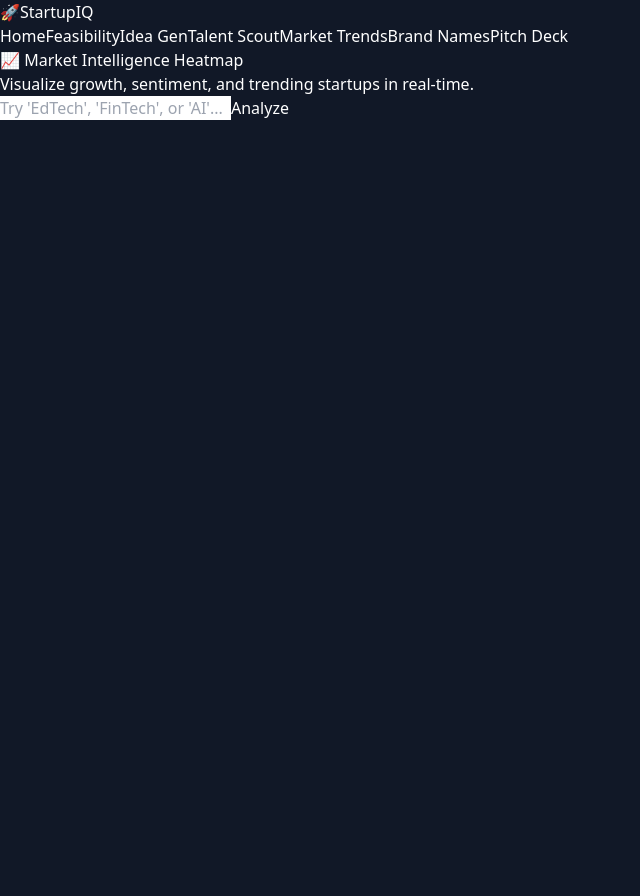
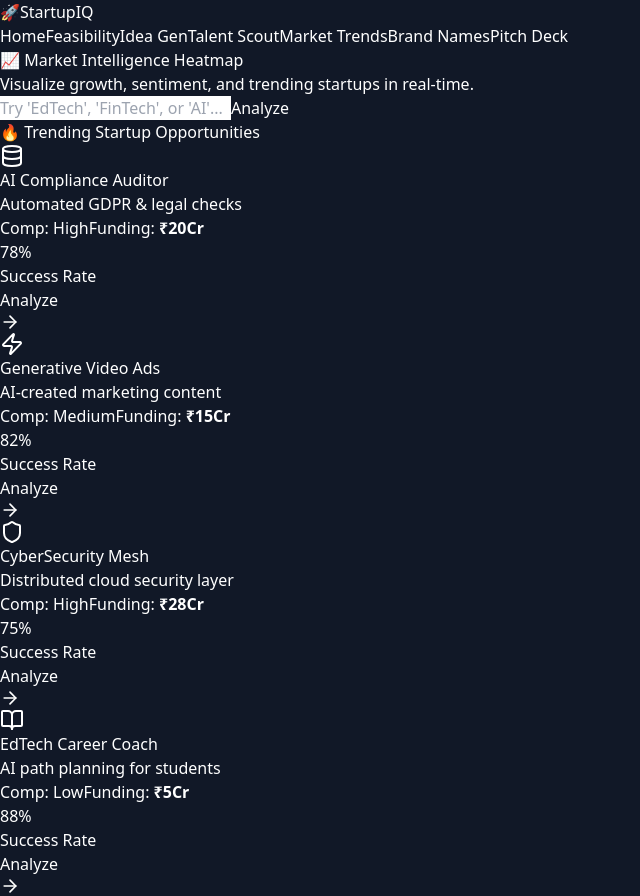
Before and after one commit to Srihariacharya/StartupIQ, a React app in the folder frontend/: page /market in a window 1280 px wide. Shown: the whole page, without its empty margins (0-640 px from the left). Before the commit the page ends 800 px from the top, so only its background shows below. Built offline with nearby package versions, Linux system fonts and the light colour scheme; the HTML template or start-up script is replaced by a standard one.

Commit message:
Updated MarketHeatMap

```diff
--- a/frontend/src/pages/MarketHeatmap.jsx
+++ b/frontend/src/pages/MarketHeatmap.jsx
@@ -1,46 +1,32 @@
 import React, { useState } from 'react';
 import axios from 'axios';
+import { useNavigate } from 'react-router-dom'; // 1. Import Navigation Hook
 import {
   LineChart, Line, XAxis, YAxis, CartesianGrid, Tooltip, ResponsiveContainer,
   PieChart, Pie, Cell, Legend
 } from 'recharts';
 import {
   TrendingUp, Zap, Database, Shield, CreditCard, Coffee,
-  Smartphone, BookOpen, ArrowRight
+  Smartphone, BookOpen, ArrowRight, Rocket
 } from 'lucide-react';
 
 // --- CONFIGURATION ---
 const COLORS = ['#0088FE', '#00C49F', '#FFBB28', '#FF8042', '#A28BF2'];
 
-// --- MOCK DATABASE (For Startup Ideas) ---
-// This ensures the cards change based on your search (Logic from previous step)
-const IDEA_DATABASE = {
-  'ai': [
-    { id: 1, title: "AI Compliance Auditor", subtitle: "Automated GDPR & legal checks", competition: "High", avgFunding: "₹20Cr", companies: "1,240", successRate: 78, icon: <Database className="w-6 h-6 text-blue-600" /> },
-    { id: 2, title: "Generative Video Ads", subtitle: "AI-created marketing content", competition: "Medium", avgFunding: "₹15Cr", companies: "450", successRate: 82, icon: <Zap className="w-6 h-6 text-purple-600" /> }
-  ],
-  'fintech': [
-    { id: 3, title: "DeFi Micro-Lending", subtitle: "Crypto-backed small loans", competition: "High", avgFunding: "₹25Cr", companies: "2,100", successRate: 72, icon: <CreditCard className="w-6 h-6 text-emerald-600" /> },
-    { id: 4, title: "Carbon Credit Exchange", subtitle: "Marketplace for offsets", competition: "Low", avgFunding: "₹12Cr", companies: "320", successRate: 65, icon: <TrendingUp className="w-6 h-6 text-green-600" /> }
-  ],
-  'food': [
-    { id: 5, title: "Cloud Kitchen Aggregator", subtitle: "Logistics for ghost kitchens", competition: "Medium", avgFunding: "₹8Cr", companies: "1,820", successRate: 69, icon: <Coffee className="w-6 h-6 text-orange-600" /> }
-  ],
-  'edtech': [
-    { id: 7, title: "VR History Classrooms", subtitle: "Immersive historical events", competition: "Low", avgFunding: "₹5Cr", companies: "210", successRate: 88, icon: <BookOpen className="w-6 h-6 text-blue-400" /> },
-    { id: 8, title: "AI Career Counselor", subtitle: "Skill gap analysis for grads", competition: "Medium", avgFunding: "₹10Cr", companies: "890", successRate: 74, icon: <Smartphone className="w-6 h-6 text-indigo-600" /> }
-  ],
-  'default': [
-    { id: 1, title: "AI & Machine Learning", subtitle: "Enterprise AI solutions", competition: "High", avgFunding: "₹20Cr", companies: "1,240", successRate: 78, icon: <Database className="w-6 h-6 text-blue-600" /> },
-    { id: 2, title: "CyberSecurity", subtitle: "Cloud security suites", competition: "Medium", avgFunding: "₹28Cr", companies: "980", successRate: 75, icon: <Shield className="w-6 h-6 text-indigo-600" /> }
-  ]
-};
+// --- MOCK DATABASE (Initial Default State) ---
+const DEFAULT_IDEAS = [
+  { id: 1, title: "AI Compliance Auditor", subtitle: "Automated GDPR & legal checks", competition: "High", avgFunding: "₹20Cr", successRate: 78, icon: <Database className="w-6 h-6 text-blue-600" /> },
+  { id: 2, title: "Generative Video Ads", subtitle: "AI-created marketing content", competition: "Medium", avgFunding: "₹15Cr", successRate: 82, icon: <Zap className="w-6 h-6 text-purple-600" /> },
+  { id: 3, title: "CyberSecurity Mesh", subtitle: "Distributed cloud security layer", competition: "High", avgFunding: "₹28Cr", successRate: 75, icon: <Shield className="w-6 h-6 text-indigo-600" /> },
+  { id: 4, title: "EdTech Career Coach", subtitle: "AI path planning for students", competition: "Low", avgFunding: "₹5Cr", successRate: 88, icon: <BookOpen className="w-6 h-6 text-pink-500" /> }
+];
 
 const MarketHeatmap = () => {
   const [industry, setIndustry] = useState('');
   const [data, setData] = useState(null);
-  const [currentIdeas, setCurrentIdeas] = useState([]); // State for the Cards
   const [loading, setLoading] = useState(false);
+
+  const navigate = useNavigate(); // 2. Initialize Navigation
 
   // Helper: Get color for competition badge
   const getCompetitionColor = (level) => {
@@ -53,42 +39,38 @@ const MarketHeatmap = () => {
     if (!industry) return alert("Please enter an industry!");
     setLoading(true);
 
-    // 1. DETERMINE WHICH CARDS TO SHOW (Frontend Logic)
-    const lowerTerm = industry.toLowerCase();
-    let selectedIdeas = IDEA_DATABASE['default'];
-    if (lowerTerm.includes('ai')) selectedIdeas = IDEA_DATABASE['ai'];
-    else if (lowerTerm.includes('fin')) selectedIdeas = IDEA_DATABASE['fintech'];
-    else if (lowerTerm.includes('food')) selectedIdeas = IDEA_DATABASE['food'];
-    else if (lowerTerm.includes('ed')) selectedIdeas = IDEA_DATABASE['edtech'];
-
-    setCurrentIdeas(selectedIdeas);
-
-    // 2. FETCH CHART DATA (Backend Logic)
     try {
-      // Attempt to call your API
       const res = await axios.post('http://127.0.0.1:5000/api/analyze_market', { industry });
       setData(res.data);
     } catch (err) {
-      console.warn("Backend not found, using Mock Data for UI demo.");
-      // Fallback Mock Data so the charts still render for you right now
+      console.warn("Backend error, defaulting to mock data.");
       setData({
-        summary: `Market analysis for ${industry} indicates a bullish trend with high investor interest.`,
-        growth_trend: [
-          { year: '2021', market_size: 10 },
-          { year: '2022', market_size: 15 },
-          { year: '2023', market_size: 25 },
-          { year: '2024', market_size: 32 },
-          { year: '2025', market_size: 45 },
-        ],
-        sentiment_distribution: [
-          { name: 'Positive', value: 65 },
-          { name: 'Neutral', value: 20 },
-          { name: 'Negative', value: 15 },
-        ]
+        summary: `Analysis for ${industry} shows strong growth potential.`,
+        growth_trend: [{year: '2021', market_size: 10}, {year: '2025', market_size: 50}],
+        sentiment_distribution: [{name: 'Pos', value: 70}, {name: 'Neg', value: 30}],
+        trending_startups_heatmap: DEFAULT_IDEAS.map(i => ({
+             name: i.title, subtitle: i.subtitle, competition: i.competition, avgFunding: i.avgFunding, successRate: i.successRate
+        }))
       });
     }
     setLoading(false);
   };
+
+  // 3. New Function to handle the "Analyze" click
+  const handleAnalyze = (trend) => {
+    navigate('/analyze', {
+      state: {
+        name: trend.name || trend.title,
+        description: trend.subtitle,
+        industry: industry || 'Technology'
+      }
+    });
+  };
+
+  // Logic: Determine which list to show (API data or Default)
+  const cardsToShow = data?.trending_startups_heatmap
+    ? data.trending_startups_heatmap
+    : DEFAULT_IDEAS;
 
   return (
     <div className="min-h-screen bg-gray-900 text-white p-8 font-sans">
@@ -121,17 +103,65 @@ const MarketHeatmap = () => {
           </button>
         </div>
 
-        {/* RESULTS DASHBOARD */}
+        {/* 1. TRENDING STARTUP IDEAS */}
+        <div className="mb-16 animate-in fade-in slide-in-from-bottom-4 duration-500">
+            <h2 className="text-2xl font-bold text-white mb-6 flex items-center gap-2 justify-center">
+               🔥 {data ? `Trending in ${industry}` : "Trending Startup Opportunities"}
+            </h2>
+
+            <div className="grid md:grid-cols-2 gap-4 max-w-5xl mx-auto">
+              {cardsToShow.map((trend, index) => (
+                <div key={index} className="bg-white rounded-xl p-6 flex flex-col md:flex-row items-center justify-between shadow-lg hover:shadow-xl hover:scale-[1.01] transition-all duration-300">
+
+                  {/* Left: Info */}
+                  <div className="flex-1 min-w-0 pr-8">
+                    <div className="flex items-center gap-3 mb-2">
+                      {trend.icon || <Rocket className="w-6 h-6 text-orange-500" />}
+                      <h3 className="text-xl font-bold text-slate-900">{trend.title || trend.name}</h3>
+                    </div>
+                    <p className="text-slate-500 mb-4">{trend.subtitle}</p>
+
+                    <div className="flex flex-wrap gap-3 text-sm">
+                      <span className={`px-3 py-1 rounded-full text-xs font-bold border ${getCompetitionColor(trend.competition)}`}>
+                        Comp: {trend.competition}
+                      </span>
+                      <span className="text-slate-600 bg-slate-100 px-3 py-1 rounded-full">Funding: <strong>{trend.avgFunding}</strong></span>
+                    </div>
+                  </div>
+
+                  {/* Right: Success Metrics & Button */}
+                  <div className="flex items-center gap-4 mt-4 md:mt-0 border-l border-slate-100 pl-4">
+                    <div className="text-right hidden sm:block">
+                      <div className="text-3xl font-bold text-slate-800">{trend.successRate}%</div>
+                      <div className="text-xs text-slate-400 font-medium uppercase tracking-wide">Success Rate</div>
+                    </div>
+
+                    {/* 4. THE ACTION BUTTON */}
+                    <button
+                      onClick={() => handleAnalyze(trend)}
+                      className="bg-emerald-500 hover:bg-emerald-600 text-white px-4 py-3 rounded-lg shadow-md transition-colors group flex items-center gap-2"
+                      title="Analyze this idea"
+                    >
+                      <span className="font-bold text-sm">Analyze</span>
+                      <ArrowRight size={20} className="group-hover:translate-x-1 transition-transform" />
+                    </button>
+                  </div>
+                </div>
+              ))}
+            </div>
+        </div>
+
+        {/* 2. CHARTS SECTION (Visible After Analysis) */}
         {data && (
           <div className="space-y-8 animate-in fade-in slide-in-from-bottom-8 duration-700">
 
-            {/* 1. EXECUTIVE SUMMARY */}
+            {/* Executive Summary */}
             <div className="bg-gray-800/50 backdrop-blur p-8 rounded-2xl border border-blue-500/30 shadow-lg">
               <h3 className="text-xl font-bold text-blue-400 mb-2">📊 Executive Summary</h3>
               <p className="text-gray-300 text-lg leading-relaxed">"{data.summary}"</p>
             </div>
 
-            {/* 2. CHARTS SECTION (Grid Layout) */}
+            {/* Charts Section */}
             <div className="grid md:grid-cols-2 gap-8">
               {/* Growth Chart */}
               <div className="bg-gray-800 p-6 rounded-2xl border border-gray-700 shadow-xl">
@@ -183,48 +213,6 @@ const MarketHeatmap = () => {
               </div>
             </div>
 
-            {/* 3. TRENDING STARTUP IDEAS (Replaced Treemap with Cards) */}
-            <div className="mt-12">
-              <h2 className="text-2xl font-bold text-white mb-6 flex items-center gap-2">
-                 🔥 Trending Startup Opportunities
-              </h2>
-
-              <div className="grid gap-4">
-                {currentIdeas.map((trend) => (
-                  <div key={trend.id} className="bg-white rounded-xl p-6 flex flex-col md:flex-row items-center justify-between shadow-lg hover:shadow-xl hover:scale-[1.01] transition-all duration-300">
-
-                    {/* Left: Info */}
-                    <div className="flex-1 min-w-0 pr-8">
-                      <div className="flex items-center gap-3 mb-2">
-                        {trend.icon}
-                        <h3 className="text-xl font-bold text-slate-900">{trend.title}</h3>
-                      </div>
-                      <p className="text-slate-500 mb-4">{trend.subtitle}</p>
-
-                      <div className="flex flex-wrap gap-3 text-sm">
-                        <span className={`px-3 py-1 rounded-full text-xs font-bold border ${getCompetitionColor(trend.competition)}`}>
-                          Competition: {trend.competition}
-                        </span>
-                        <span className="text-slate-600 bg-slate-100 px-3 py-1 rounded-full">Funding: <strong>{trend.avgFunding}</strong></span>
-                      </div>
-                    </div>
-
-                    {/* Right: Success Metrics */}
-                    <div className="flex items-center gap-8 mt-4 md:mt-0 border-l border-slate-100 pl-8">
-                      <div className="text-right">
-                        <div className="text-3xl font-bold text-slate-800">{trend.successRate}%</div>
-                        <div className="text-xs text-slate-400 font-medium uppercase tracking-wide">Success Rate</div>
-                      </div>
-
-                      <button className="bg-emerald-500 hover:bg-emerald-600 text-white p-3 rounded-lg shadow-md transition-colors group">
-                        <ArrowRight size={24} className="group-hover:translate-x-1 transition-transform" />
-                      </button>
-                    </div>
-                  </div>
-                ))}
-              </div>
-            </div>
-
           </div>
         )}
       </div>
```
Also changed, not shown: 1 other file (tests, documents, lock files or other folders).
